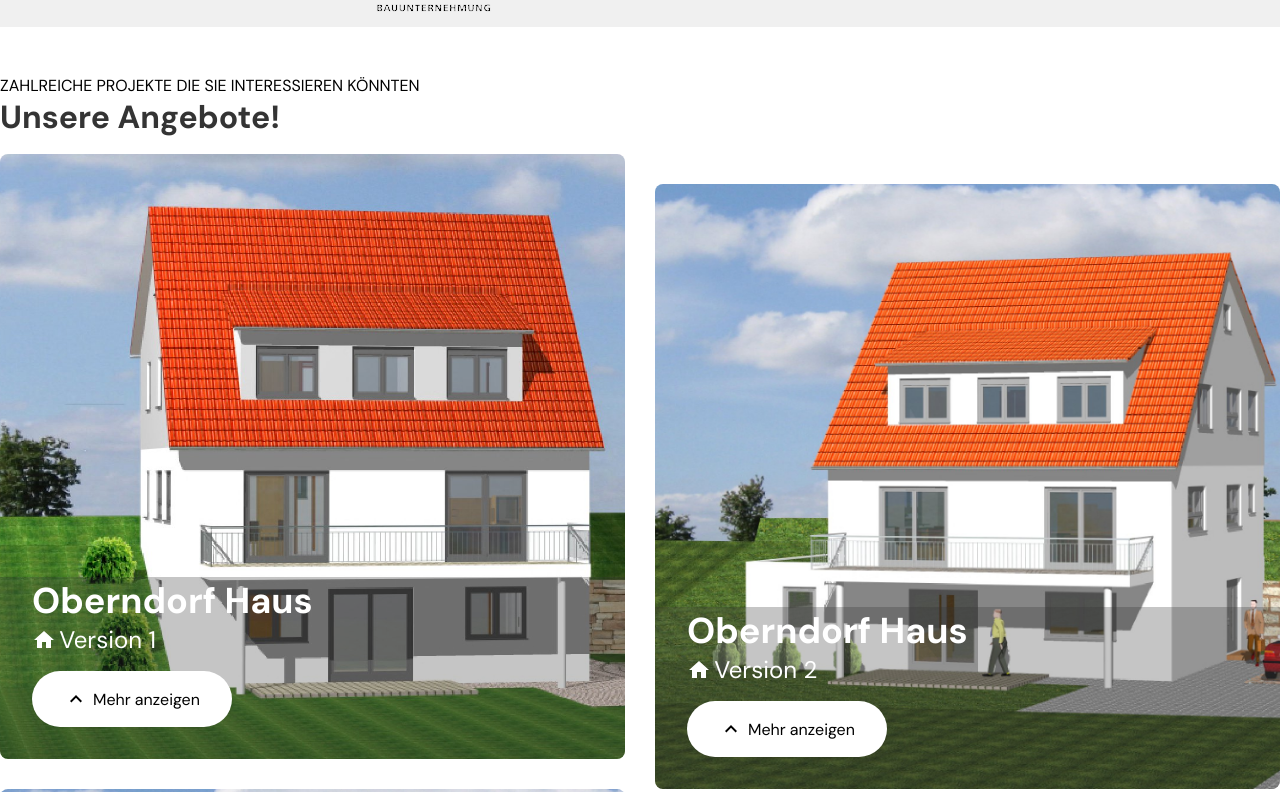
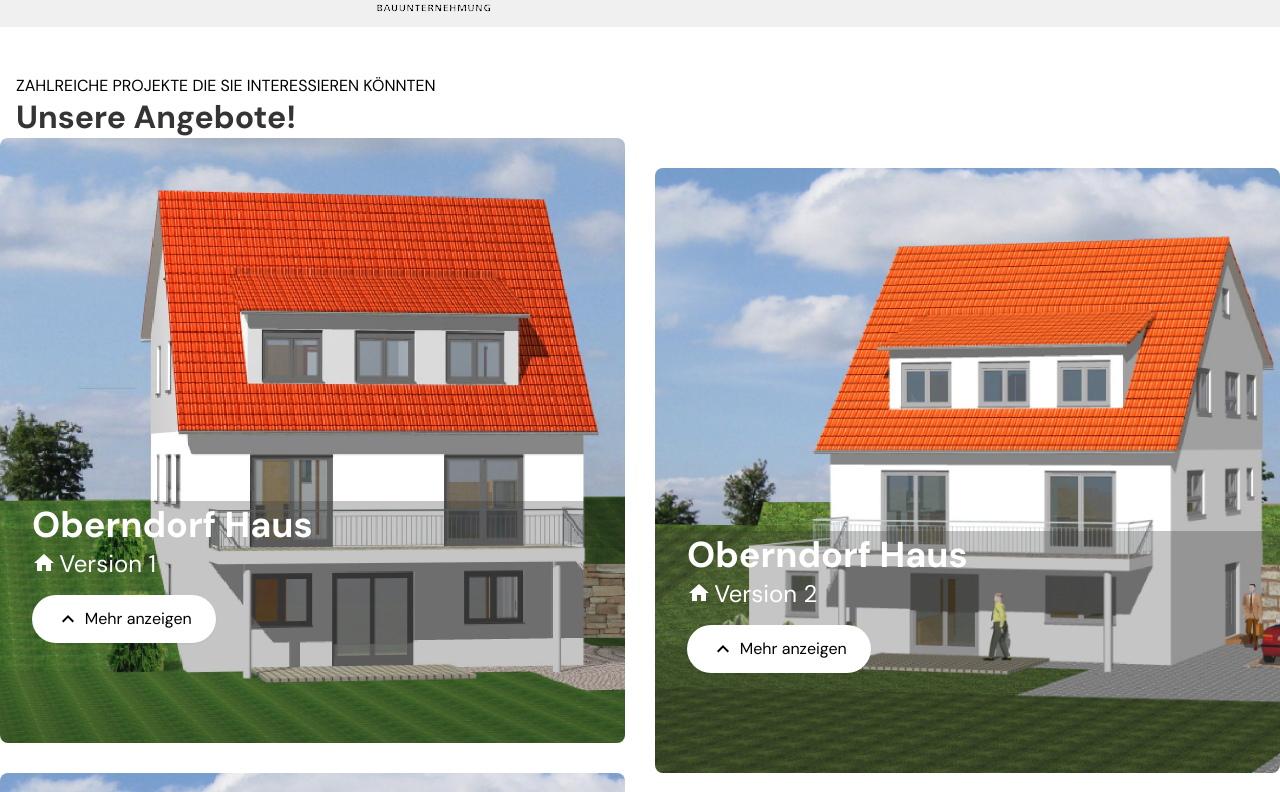
Before and after one commit to aziz-zai/Affst-tterWohnbauGmbH, a React (Create React App) app in the folder frontend_react/: page / in a window 1280 px wide. Shown: the part 1748-2540 px from the top of the page. Built offline with nearby package versions, Linux system fonts and the light colour scheme.

Commit message:
offer responsive done

```diff
--- a/frontend_react/src/App.scss
+++ b/frontend_react/src/App.scss
@@ -28,9 +28,6 @@
     flex-direction: column;
     max-width: 100%;
 
-    @media screen and (max-width: 450px) {
-      padding: 4rem 1rem 2rem;
-    }
   }
 
   .copyright {
--- a/frontend_react/src/components/Kontakt/Kontakt.scss
+++ b/frontend_react/src/components/Kontakt/Kontakt.scss
@@ -19,7 +19,7 @@
     height: 500px;
     @media screen and (max-width: 800px) {
       flex-direction: column;
-      height: 800px;
+      height: 700px;
       }
   }
 
@@ -48,6 +48,9 @@
       text-align: center;
       @media screen and (max-width: 800px) {
         font-size: 1.25rem;
+     }
+      @media screen and (max-width: 400px) {
+        font-size: 1rem;
      }
     }
     a{
@@ -84,6 +87,9 @@
 
   .form {
     padding: 2rem;
+    @media screen and (max-width: 500px) {
+      padding: 0.5rem;
+    }
     p{
       height: 1.5rem;
       padding-left: 0.3rem;
@@ -114,6 +120,9 @@
 
   .kontakt_session{
     margin: 4rem 0;
+    @media  screen and (max-width: 500px){
+        padding:  0 1rem;
+    }
   }
 
   @mixin input {
--- a/frontend_react/src/components/Offers/Offers.jsx
+++ b/frontend_react/src/components/Offers/Offers.jsx
@@ -82,7 +82,7 @@ function Offers() {
               <img src={offer.img} alt="das bild des Angebots"/>
             </div>
             <div className="offer_text_wrapper" style={{
-              height: cardStates[index] ? "100%" : "30%",
+              height: cardStates[index] ? "100%" : "40%",
             }}>
               <h2>
                 {offer.title}
--- a/frontend_react/src/components/Offers/Offers.scss
+++ b/frontend_react/src/components/Offers/Offers.scss
@@ -1,5 +1,5 @@
 .angebot_head{
-  padding: 3rem 0rem 1rem 0rem;
+  padding: 3rem 0rem 0rem 1rem;
 
   h2{
     font-size: 2rem;
@@ -43,21 +43,59 @@
     margin: 0 auto;
     @media screen and (max-width: 1060px) {
       grid-template-columns: 1fr;
-
   }
 
     .grid_item{
       position: relative;
       overflow: hidden;
       border-radius: 8px;
+      width: 100%;
+      @media screen and (max-width: 1060px) {
+        margin-top: 1rem !important;
+        margin-bottom: 0 !important;
+      }
+      @media screen and (max-width: 480px) {
+        width: fit-content;
+        margin: auto;
+    }
       .offer_img_wrapper{
+        display: inline-block;
+        width: 100%;
         img {
           width: 850px;
           height: 600px;
-          object-fit: cover;
+          object-fit: fill;
           border-radius: 8px;
           transition: 0.2s;
           scale: 1.025;
+          @media screen and (max-width:900px) {
+            width: 700px;
+          height: 550px;
+          }
+          @media screen and (max-width:750px) {
+            width: 600px;
+          height: 475px;
+          }
+          @media screen and (max-width:600px) {
+            width: 450px;
+          height: 400px;
+          }
+          @media screen and (max-width:480px) {
+            max-width: 400px;
+          height: 325px;
+          }
+          @media screen and (max-width:400px) {
+            max-width: 350px;
+          height: 275px;
+          }
+          @media screen and (max-width:366px) {
+            max-width: 320px;
+          height: 275px;
+          }
+          @media screen and (max-width:325px) {
+            max-width: 280px;
+          height: 250px;
+          }
         }
       }
 
@@ -73,17 +111,21 @@
         border-bottom-right-radius: 8px;
         transition: height 0.5s ease-in-out;
         background-color: rgba(51, 51, 51, 0.281);
+        @media screen and (max-width:750px) {
+          font-size: 1rem;
+
+        }
       }
     }
   }
   .text-btn{
       margin-top: 1rem;
       display: block;
-      width: 200px;
+      width: fit-content;
       align-self: right;
       background-color: var(--white-color);
       border: none;
-      padding: 1rem 2rem;
+      padding: 0.75rem  1.5rem;
       font-size: 1rem;
       font-family: inherit;
       cursor: pointer;
@@ -95,6 +137,10 @@
       justify-content: center;
       align-items: center;
       gap: 0.3rem;
+      @media screen and (max-width:750px) {
+        font-size: 0.8rem;
+      padding: 0.225rem  0.7rem;
+      }
       &:hover{
           color:var(--white-color) !important;
           background-color: var(--black-color);
--- a/frontend_react/src/components/UeberUns/UeberUns.scss
+++ b/frontend_react/src/components/UeberUns/UeberUns.scss
@@ -5,10 +5,11 @@
     display: flex;
     flex-direction: row;
     padding: 2rem;
-    width: calc(100% - 2rem);
+    width: 100%;
     gap: 1.5rem;
     @media screen and (max-width: 1375px) {
         flex-wrap: wrap;
+        justify-content: center;
     }
     h2{
         font-size: 3rem;
@@ -45,11 +46,22 @@
         @media screen and (max-width: 1630px) {
             font-size: 1.25rem;
         }
+        @media screen and (max-width: 600px) {
+            font-size: 1rem;
+            padding-right: 1rem;
+        }
+        @media screen and (max-width: 480px) {
+            font-size: 0.7rem;
+            padding-right: 0;
+        }
     }
     h2{
         font-size: 2.5rem;
         @media screen and (max-width: 1630px) {
             font-size: 2rem;
+        }
+        @media screen and (max-width: 480px) {
+            font-size: 1.5rem;
         }
     }
 }
@@ -69,7 +81,8 @@
         width:650px;
         }
         @media screen and (max-width: 1375px) {
-            width: 90vw;
+            width: 80vw;
+            margin: auto;
         }
     }
 }
@@ -80,7 +93,7 @@
         flex-direction: column;
         align-items: center ;
         gap: 3rem;
-        @media screen and (max-width: 1300px) {
+        @media screen and (max-width: 1375px) {
             flex-direction: row;
             width: 100%;
         }
@@ -89,6 +102,7 @@
         justify-content: center;
         flex-direction: column;
         align-items: center ;
+
         img{
             width:200px;
             height:200px;
@@ -99,8 +113,8 @@
             height:170px;
             }
             @media screen and (max-width: 1375px) {
-                width:40vw;
-            height:40vw;
+            width:25vw;
+            height:25vw;
             }
         }
 
```
